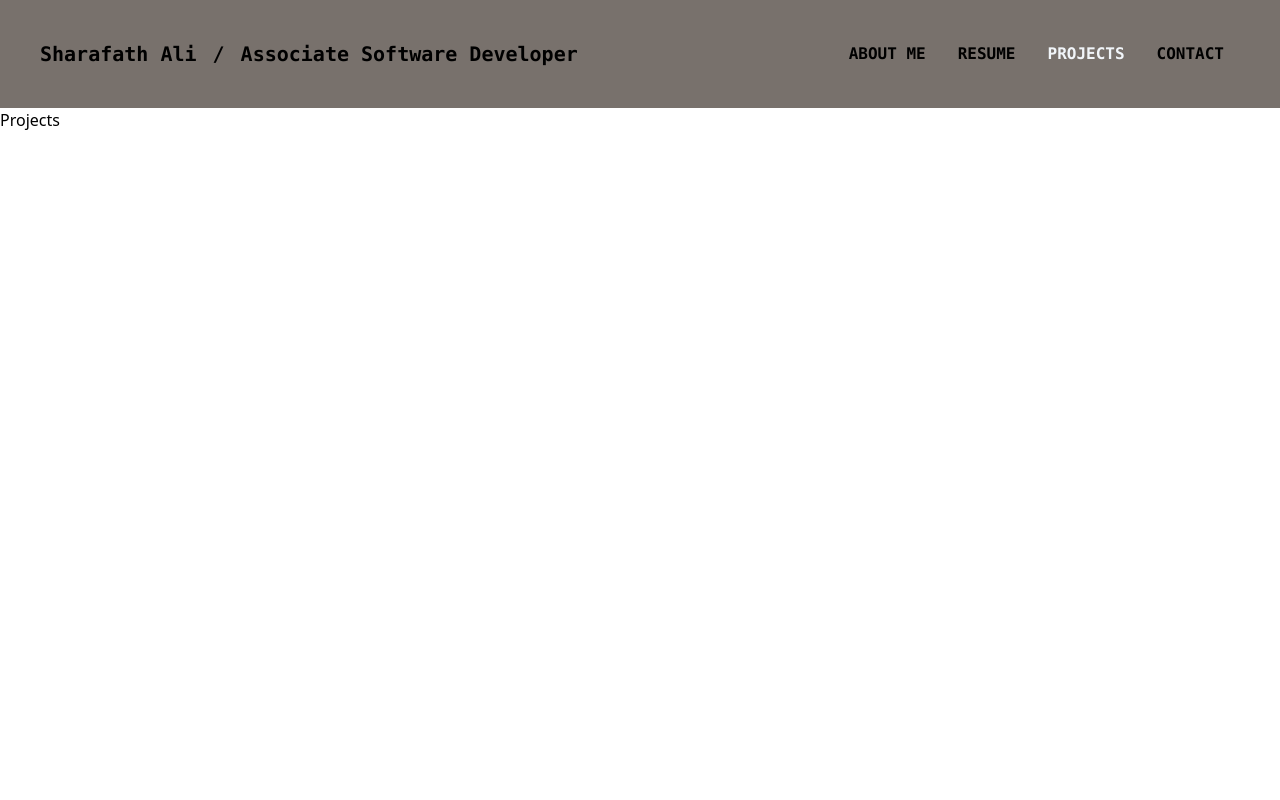
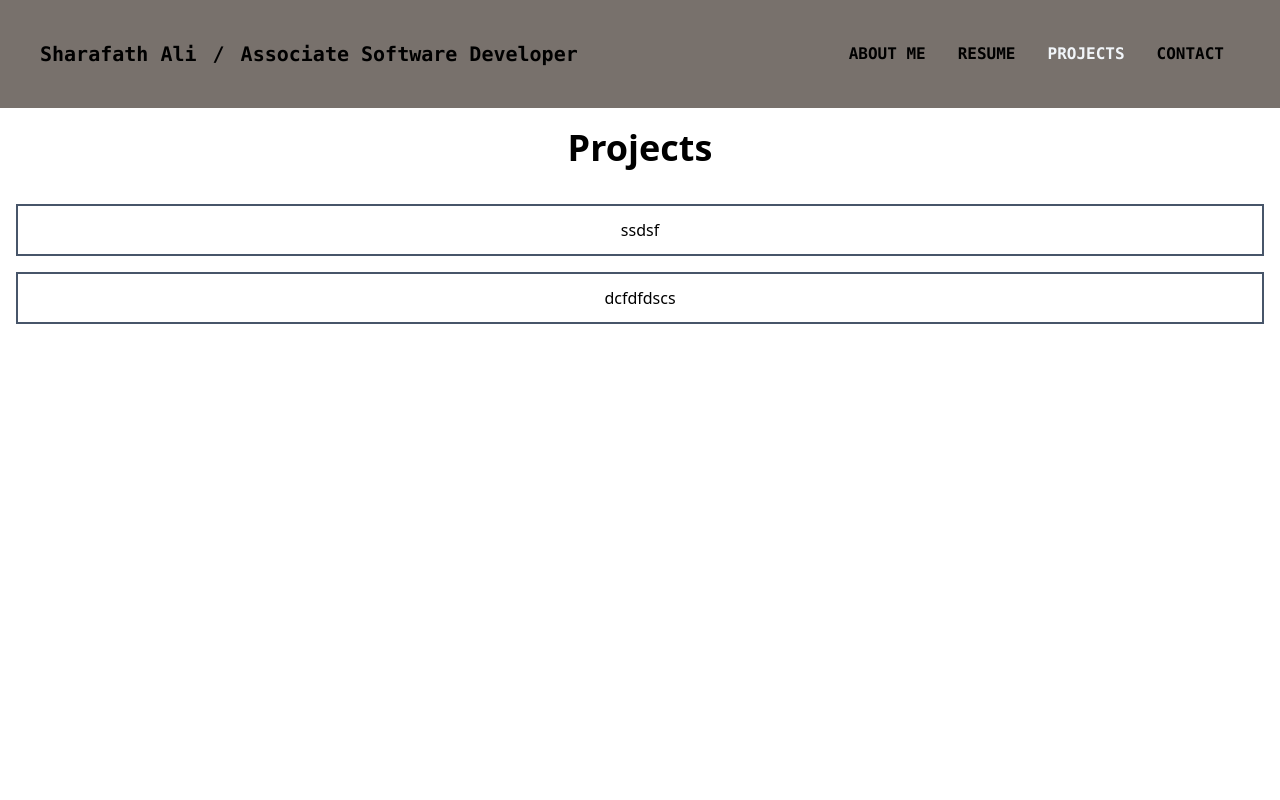
Before and after one commit to sharafath-ali/Personal-website, a React (Create React App) app: page /Projects in a window 1280 px wide. Shown: the top 800 px of the page. Built offline with nearby package versions, Linux system fonts and the light colour scheme; a web font is replaced by a local one.

Commit message:
project and resume added

```diff
--- a/src/components/Projects.jsx
+++ b/src/components/Projects.jsx
@@ -1,7 +1,21 @@
 import React from "react";
 
 function Projects() {
-  return <div className="h-dvh">Projects</div>;
+  return (
+    <div className="min-h-screen">
+      <div className="flex justify-center items-center py-5 text-4xl font-black">
+        Projects
+      </div>
+      <div className="container mx-auto px-4">
+      <div className="border-solid border-2 border-slate-600 flex justify-center items-center py-3 my-4 ">
+        ssdsf
+      </div>
+      <div className="border-solid border-2 border-slate-600 flex justify-center items-center py-3 my-4">
+        dcfdfdscs
+      </div>
+      </div>
+    </div>
+  );
 }
 
 export default Projects;
--- a/src/components/Resume.jsx
+++ b/src/components/Resume.jsx
@@ -1,7 +1,19 @@
 import React from "react";
 
 function Resume() {
-  return <div className="h-dvh">Resume</div>;
+  return (
+    <div className="h-dvh">
+      <div className="flex justify-center items-center py-5 text-4xl font-black">
+        Projects
+      </div>
+      <div className="border-solid border-2 border-slate-600 flex justify-center items-center py-3 my-4">
+        ssdsf
+      </div>
+      <div className="border-solid border-2 border-slate-600 flex justify-center items-center py-3 my-4">
+        dcfdfdscs
+      </div>
+    </div>
+  );
 }
 
 export default Resume;
```
Also changed, not shown: src/components/Header.jsx (+21 -4 lines), src/Utils/formValidation.js (line endings or trailing spaces), 1 other file (tests, documents, lock files or other folders).
